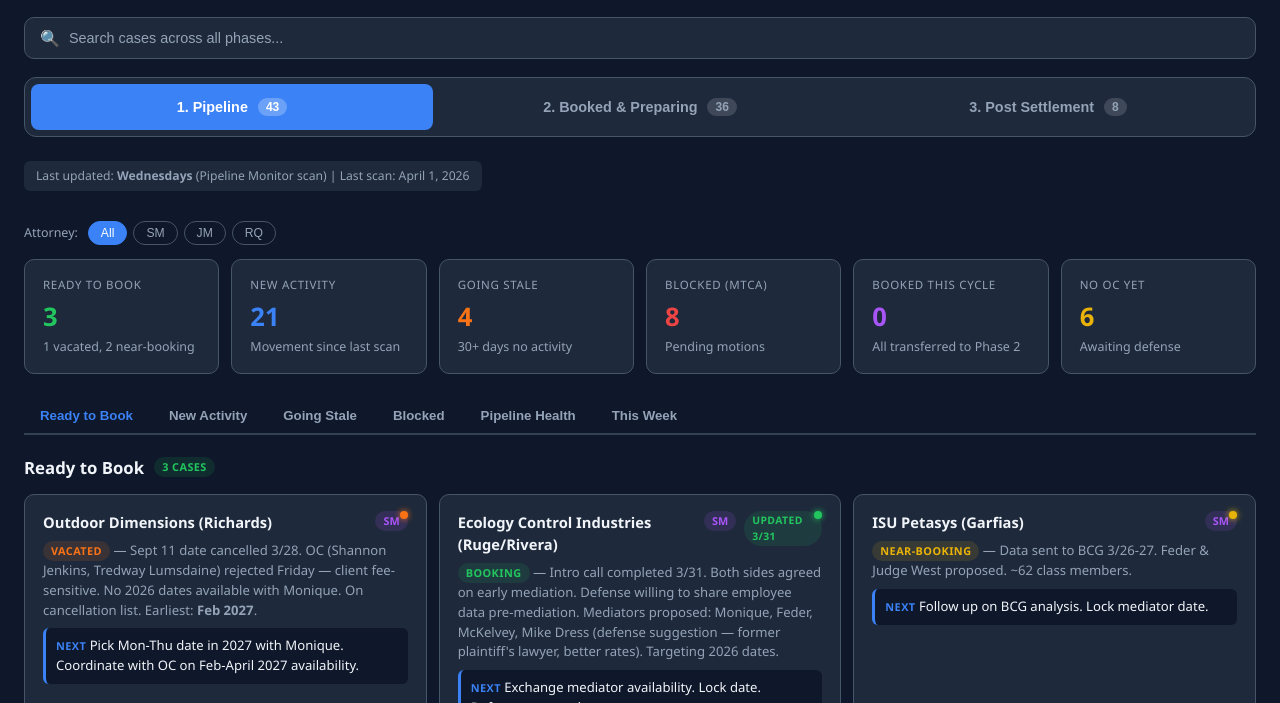
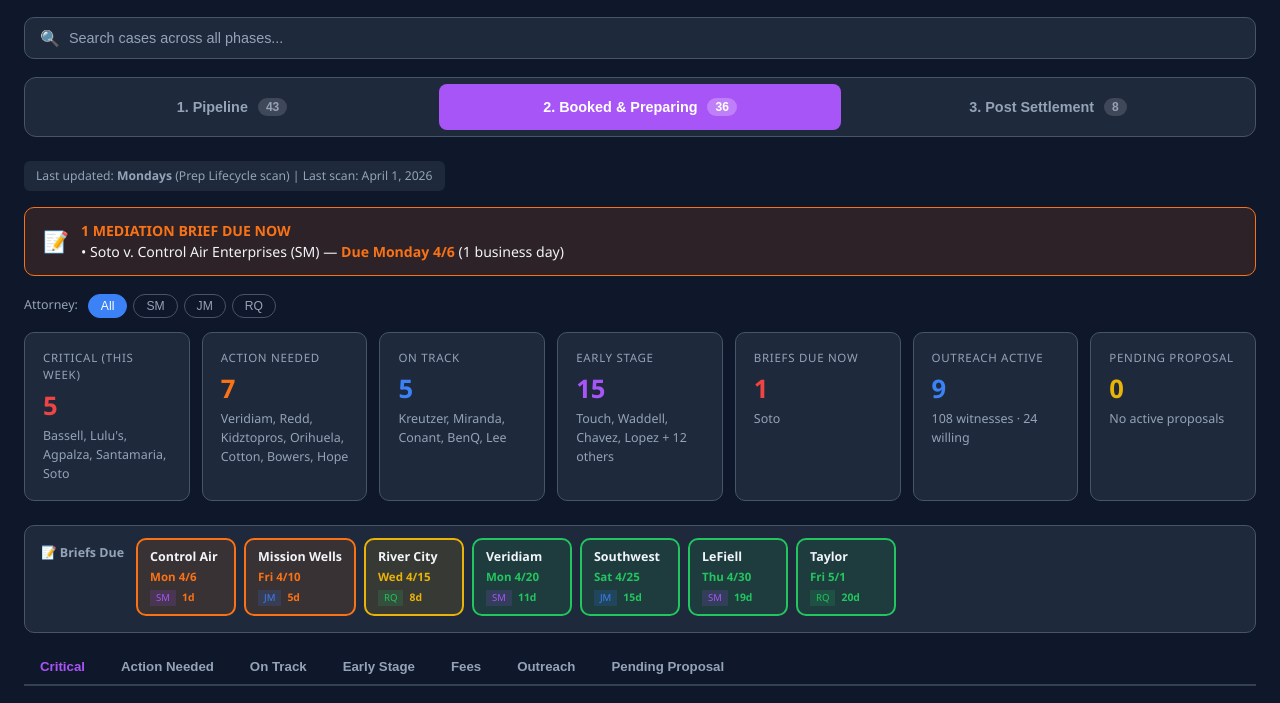
Before and after one commit to ryanquadrel/blackstone-dashboards, a website: page public/mediation-pipeline/index.html in a window 1280 px wide. Shown: the part 94-797 px from the top of the page. Drawn offline with Linux system fonts and the light colour scheme.

Commit message:
Add brief deadline timeline strip; default to Booked & Preparing tab
- Always-visible timeline strip below stat cards showing 7 briefs due within 4 weeks
- Color-coded chips: red (past due/today), orange (this week), yellow (1-2 weeks), green (on track)
- Default phase changed from Pipeline to Booked & Preparing on page load

```diff
--- a/public/mediation-pipeline/index.html
+++ b/public/mediation-pipeline/index.html
@@ -300,6 +300,17 @@
 .mc-home .mc-arrow{color:#4a5a78;transition:all .2s;font-size:.9rem}
 .mc-home:hover .mc-arrow{color:#4f8fff;transform:translateX(-3px)}
 
+
+  /* BRIEF DEADLINE TIMELINE STRIP */
+  .brief-timeline { display:flex; align-items:flex-start; gap:12px; margin-bottom:16px; padding:12px 16px; background:var(--surface); border:1px solid var(--border); border-radius:10px; overflow-x:auto; }
+  .brief-timeline-label { font-size:.78rem; font-weight:700; color:var(--text-muted); white-space:nowrap; padding-top:6px; min-width:70px; }
+  .brief-timeline-chips { display:flex; gap:8px; flex-wrap:nowrap; overflow-x:auto; padding-bottom:4px; }
+  .brief-chip { border:2px solid; border-radius:10px; padding:8px 12px; min-width:100px; max-width:140px; display:flex; flex-direction:column; gap:2px; flex-shrink:0; transition:transform .15s; }
+  .brief-chip:hover { transform:translateY(-2px); }
+  .brief-chip-name { font-size:.78rem; font-weight:700; color:var(--text); white-space:nowrap; overflow:hidden; text-overflow:ellipsis; }
+  .brief-chip-date { font-size:.72rem; font-weight:700; }
+  .brief-chip-meta { display:flex; align-items:center; gap:6px; margin-top:2px; }
+  .brief-chip-biz { font-size:.65rem; font-weight:800; }
 </style>
 </head>
 <body>
@@ -451,10 +462,10 @@
 
   <!-- PHASE NAV -->
   <div class="phase-nav" id="phaseNav">
-    <button class="phase-btn active" data-phase="pipeline">
+    <button class="phase-btn" data-phase="pipeline">
       <span>1. Pipeline</span><span class="count" id="count-pipeline">33</span>
     </button>
-    <button class="phase-btn" data-phase="booked">
+    <button class="phase-btn active" data-phase="booked">
       <span>2. Booked &amp; Preparing</span><span class="count" id="count-booked">36</span>
     </button>
     <button class="phase-btn" data-phase="resolved">
@@ -465,7 +476,7 @@
   <!-- ================================================================== -->
   <!-- PHASE 1: PIPELINE -->
   <!-- ================================================================== -->
-  <div class="phase active" data-id="pipeline" id="phase-pipeline">
+  <div class="phase" data-id="pipeline" id="phase-pipeline">
 
     <div class="phase-updated">Last updated: <strong>Wednesdays</strong> (Pipeline Monitor scan) | Last scan: April 1, 2026</div>
 
@@ -610,7 +621,7 @@
   <!-- ================================================================== -->
   <!-- PHASE 2: BOOKED & PREPARING (Pre-Mediation Only) -->
   <!-- ================================================================== -->
-  <div class="phase" data-id="booked" id="phase-booked">
+  <div class="phase active" data-id="booked" id="phase-booked">
 
     <div class="phase-updated">Last updated: <strong>Mondays</strong> (Prep Lifecycle scan) | Last scan: April 1, 2026</div>
 
@@ -637,6 +648,44 @@
           <div class="stat-card blue"><div class="label">Outreach Active</div><div class="value">9</div><div class="sub">108 witnesses &middot; 24 willing</div></div>
       <div class="stat-card yellow"><div class="label">Pending Proposal</div><div class="value">0</div><div class="sub">No active proposals</div></div>
     </div>
+
+    <!-- BRIEF DEADLINE TIMELINE STRIP (auto-generated 2026-04-03) -->
+    <div class="brief-timeline">
+      <div class="brief-timeline-label">&#128221; Briefs Due</div>
+      <div class="brief-timeline-chips">
+        <div class="brief-chip" style="border-color:var(--orange);background:var(--orange-bg);">
+<div class="brief-chip-name">Control Air</div>
+<div class="brief-chip-date" style="color:var(--orange);">Mon 4/6</div>
+<div class="brief-chip-meta"><span class="attorney att-sm" style="font-size:.6rem;padding:1px 6px;">SM</span><span class="brief-chip-biz" style="color:var(--orange);">1d</span></div>
+</div><div class="brief-chip" style="border-color:var(--orange);background:var(--orange-bg);">
+<div class="brief-chip-name">Mission Wells</div>
+<div class="brief-chip-date" style="color:var(--orange);">Fri 4/10</div>
+<div class="brief-chip-meta"><span class="attorney att-jm" style="font-size:.6rem;padding:1px 6px;">JM</span><span class="brief-chip-biz" style="color:var(--orange);">5d</span></div>
+</div><div class="brief-chip" style="border-color:var(--yellow);background:var(--yellow-bg);">
+<div class="brief-chip-name">River City</div>
+<div class="brief-chip-date" style="color:var(--yellow);">Wed 4/15</div>
+<div class="brief-chip-meta"><span class="attorney att-rq" style="font-size:.6rem;padding:1px 6px;">RQ</span><span class="brief-chip-biz" style="color:var(--yellow);">8d</span></div>
+</div><div class="brief-chip" style="border-color:var(--green);background:var(--green-bg);">
+<div class="brief-chip-name">Veridiam</div>
+<div class="brief-chip-date" style="color:var(--green);">Mon 4/20</div>
+<div class="brief-chip-meta"><span class="attorney att-sm" style="font-size:.6rem;padding:1px 6px;">SM</span><span class="brief-chip-biz" style="color:var(--green);">11d</span></div>
+</div><div class="brief-chip" style="border-color:var(--green);background:var(--green-bg);">
+<div class="brief-chip-name">Southwest</div>
+<div class="brief-chip-date" style="color:var(--green);">Sat 4/25</div>
+<div class="brief-chip-meta"><span class="attorney att-jm" style="font-size:.6rem;padding:1px 6px;">JM</span><span class="brief-chip-biz" style="color:var(--green);">15d</span></div>
+</div><div class="brief-chip" style="border-color:var(--green);background:var(--green-bg);">
+<div class="brief-chip-name">LeFiell</div>
+<div class="brief-chip-date" style="color:var(--green);">Thu 4/30</div>
+<div class="brief-chip-meta"><span class="attorney att-sm" style="font-size:.6rem;padding:1px 6px;">SM</span><span class="brief-chip-biz" style="color:var(--green);">19d</span></div>
+</div><div class="brief-chip" style="border-color:var(--green);background:var(--green-bg);">
+<div class="brief-chip-name">Taylor</div>
+<div class="brief-chip-date" style="color:var(--green);">Fri 5/1</div>
+<div class="brief-chip-meta"><span class="attorney att-rq" style="font-size:.6rem;padding:1px 6px;">RQ</span><span class="brief-chip-biz" style="color:var(--green);">20d</span></div>
+</div>
+      </div>
+    </div>
+
+
 
     <div class="tabs" data-group="booked">
       <button class="tab active" data-tab="b-critical">Critical</button>
```
